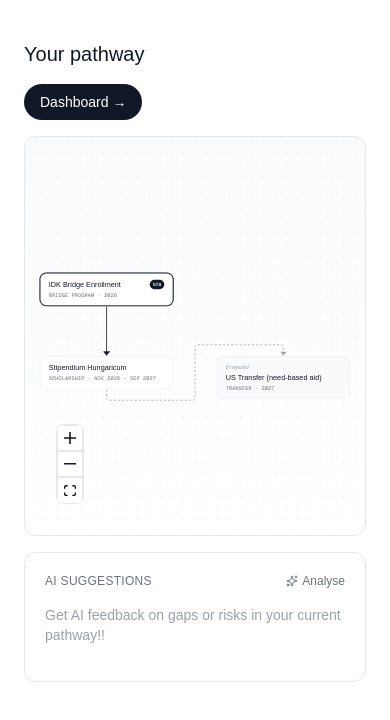
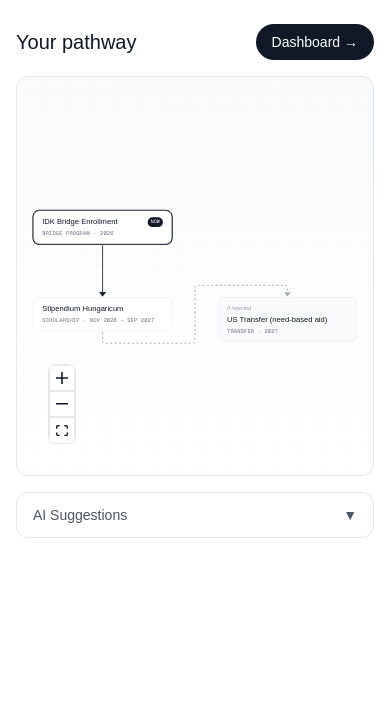
Before and after one commit to SukhdevThukral/docket, a Next.js app: page /pathway in a window 390 px wide. Shown: the top 720 px of the page. Built offline with nearby package versions, Linux system fonts and the light colour scheme.

Commit message:
feat: add responsive toggle for pathway suggestions
- Introduced showSuggestions state for mobile visibility
- Added a dropdown button for suggestions on smaller screens
- Refactored layout to conditionally display suggestions on mobile

```diff
--- a/app/pathway/page.tsx
+++ b/app/pathway/page.tsx
@@ -10,6 +10,7 @@ import Link from "next/link";
 
 export default function PathwayPage () {
     const {applications, incorporateStage} = useAppStore();
+    const [showSuggestions, setShowSuggestions] = useState(false);
     const [focusStageId, setFocusStageId] = useState<string | null>(null);
 
     const stages: Stage[] = applications.map((a) => ({
@@ -47,16 +48,26 @@ export default function PathwayPage () {
         }
     }
     return (
-        <div className="min-h-screen bg-white px-6 sm:px-12 md:px-24 lg:px-50 py-10">
-            <h2 className="font-display text-xl text-gray-900 mb-4">Your pathway</h2>
-            <Link href="/dashboard" className="flex items-center gap-1.5 bg-gray-900 text-white text-sm px-4 py-2 rounded-full hover:bg-gray-500 transition-colors mb-4 inline-flex">
-                Dashboard →
-            </Link>
+        <div className="min-h-screen bg-white px-4 py-6 sm:px-12 md:px-24 lg:px-50 md:py-10">
+            <div className="flex items-center justify-between mb-4">
+                <h2 className="font-display text-xl text-gray-900">Your pathway</h2>
+                <Link href="/dashboard" className="flex items-center gap-1.5 bg-gray-900 text-white text-sm px-4 py-2 rounded-full hover:bg-gray-500 transition-colors">
+                    Dashboard →
+                </Link>
+            </div>
             <div className="flex flex-col md:flex-row gap-4">
                 <div className="flex-1">
                     <PathwayFlow stages={stages} onSuggest={setFocusStageId}/>
                 </div>
-                <PathwaySuggestions stages={stages} onIncorporate={handleIncorporate} focusStageId={focusStageId} onFocusClear={() => setFocusStageId(null)}/>
+                <div className="md:hidden">
+                    <button onClick={() => setShowSuggestions((v) => !v)} className="w-full flex items-center justify-between px-4 py-3 border border-gray-200 rounded-xl text-sm text-gray-600">
+                        <span>AI Suggestions</span>
+                        <span>{showSuggestions ? "▲":"▼"}</span>
+                    </button>
+                </div>
+                <div className={`md:block ${showSuggestions ? "block" : "hidden"}`}>
+                    <PathwaySuggestions stages={stages} onIncorporate={handleIncorporate} focusStageId={focusStageId} onFocusClear={() => setFocusStageId(null)}/>
+                </div>
             </div>
         </div>
     );
```
